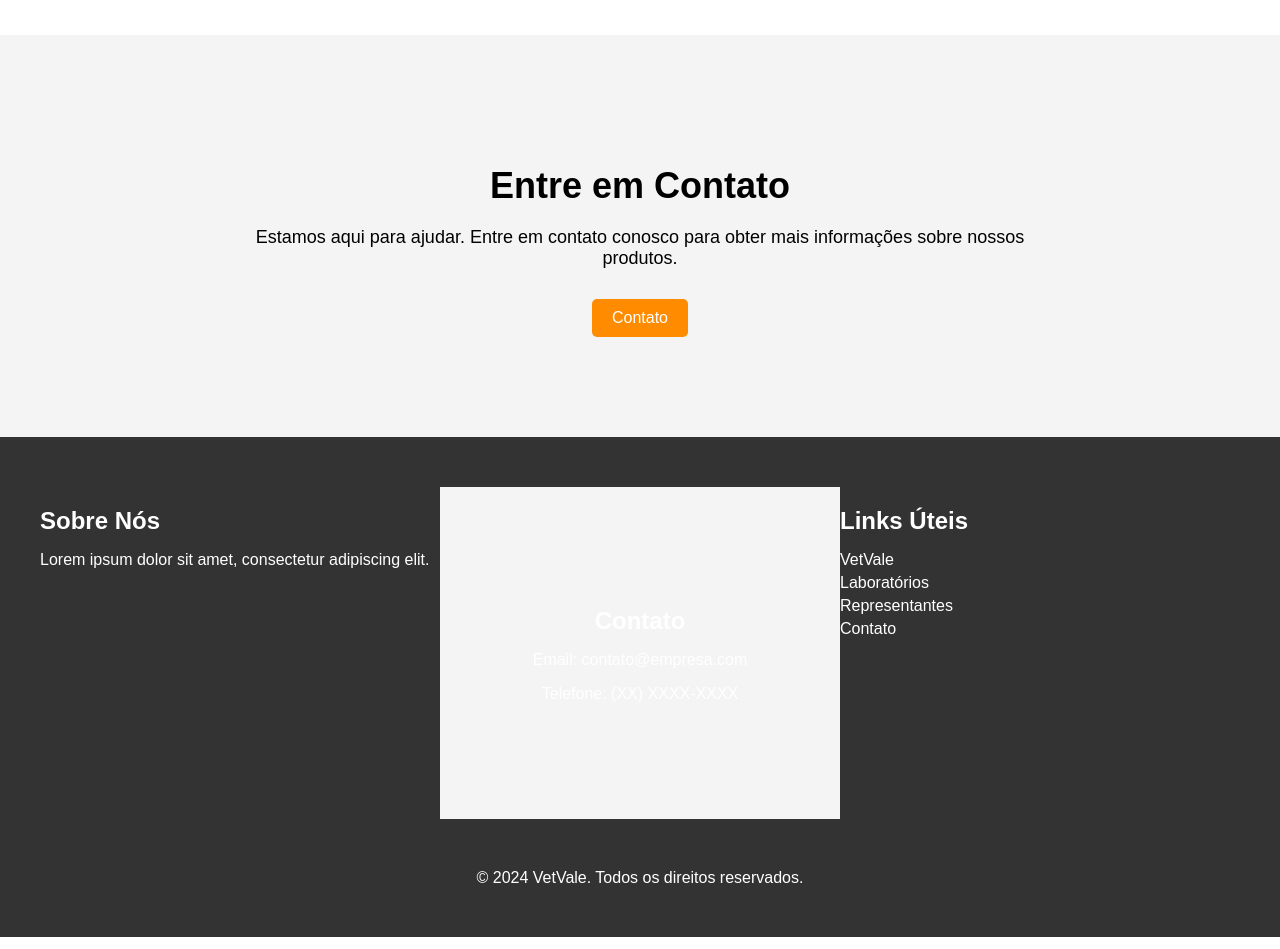
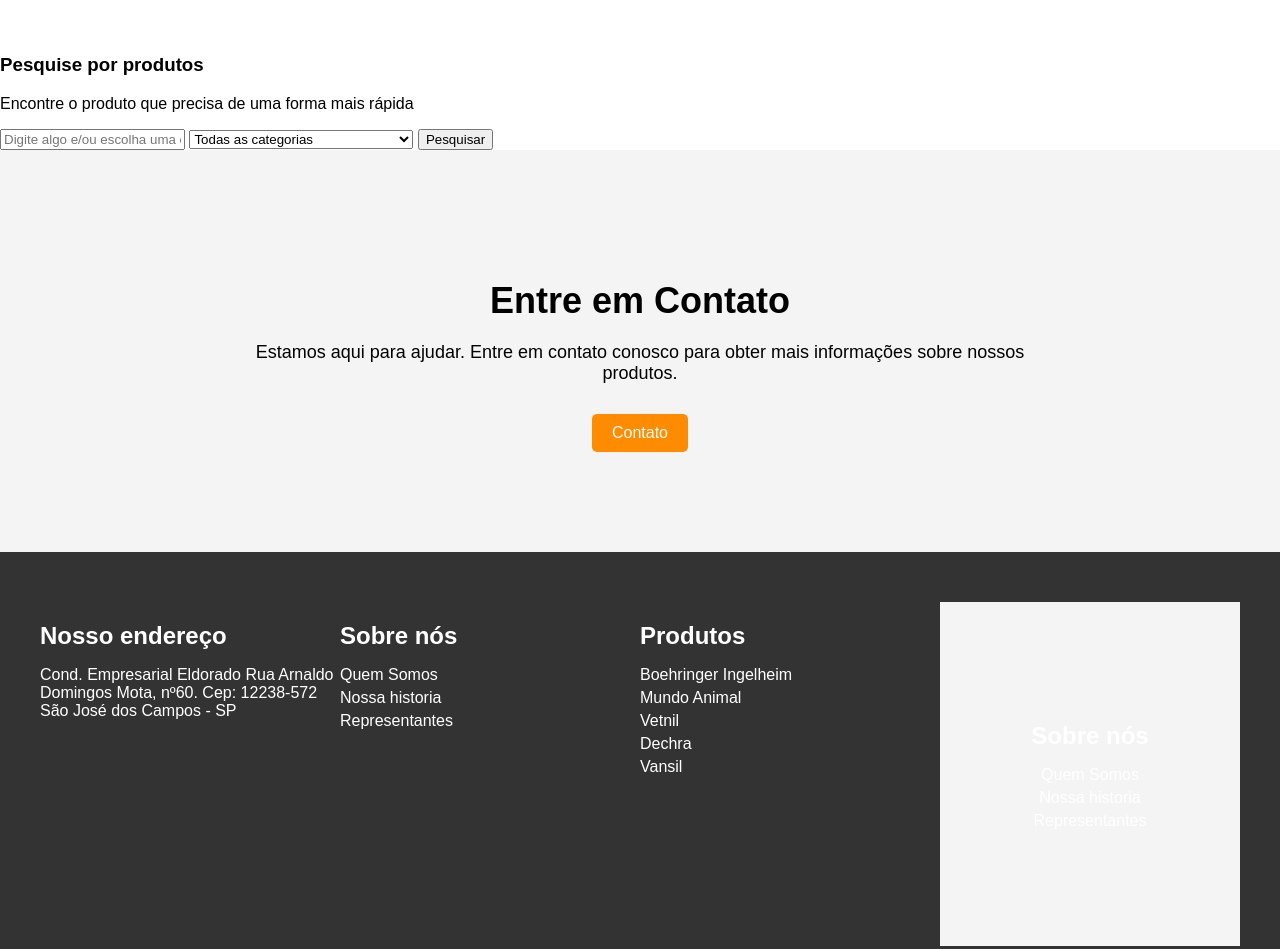
Before and after one commit to gonanderson/VetVale, a plain HTML site: page index.html in a window 1280 px wide. Shown: the part 1180-2129 px from the top of the page. Drawn offline with Linux system fonts and the light colour scheme.

Commit message:
main css

```diff
--- a/index.html
+++ b/index.html
@@ -56,6 +56,39 @@
         </section>
     </section>
 
+    <div class="content-site">
+        <div class="container-xl">
+          <h3>Pesquise por produtos</h3>
+          <p>Encontre o produto que precisa de uma forma mais rápida</p>
+            <div class="form">
+                <input type="text" name="s" placeholder="Digite algo e/ou escolha uma categoria">
+                <select name="categoria" id="cat-select" onchange="javascript:location.href=this.value">
+                    <option value="">Todas as categorias</option>
+                    <option value="">Anti-Infecciosos</option>
+                    <option value="">Aparelho Cardiovascular......</option>
+                    <option value="">Aparelho Digestivo</option>
+                    <option value="">Aparelho Genitourinário......</option>
+                    <option value="">Aparelho Respiratório......</option>
+                    <option value="">Aparelho Músculo Esquelético......</option>
+                    <option value="">Dermatológicos</option>
+                    <option value="">Vitaminas</option>
+                    <option value="">Diversos</option>
+                    <option value="">Saúde Bucal</option>
+                    <option value="">Genéricos</option>
+                    <option value="">Dor</option>
+                    <option value="">Saúde Feminina</option>
+                    <option value="">Sistema Nervoso Central......</option>
+                    <option value="">Saúde Ocular</option>
+                    <option value="">Cuidados com a Pele</option>
+                    <option value="">Pediatria</option>
+                    <option value="">Pequenos Animais</option>
+                    <option value="">Grandes Animais</option>
+                </select>
+                <button href="javascript:this.submit()">Pesquisar</button>
+            </div>
+        </div>
+    </div>
+
     <section class="contact">
         <div class="contact-content">
             <h2>Entre em Contato</h2>
@@ -67,21 +100,36 @@
     <footer>
         <div class="footer-content">
             <div class="footer-section about">
-                <h2>Sobre Nós</h2>
-                <p>Lorem ipsum dolor sit amet, consectetur adipiscing elit.</p>
+                <h2>Nosso endereço</h2>
+                <p>Cond. Empresarial Eldorado
+                    Rua Arnaldo Domingos Mota, nº60.
+                    Cep: 12238-572
+                    São José dos Campos - SP</p>
             </div>
-            <div class="footer-section contact">
-                <h2>Contato</h2>
-                <p>Email: contato@empresa.com</p>
-                <p>Telefone: (XX) XXXX-XXXX</p>
+            <div class="footer-section links about">
+                <h2>Sobre nós</h2>
+                <ul>
+                    <li><a href="#">Quem Somos</a></li>
+                    <li><a href="#">Nossa historia</a></li>
+                    <li><a href="#">Representantes</a></li>
+                </ul>
             </div>
-            <div class="footer-section links">
-                <h2>Links Úteis</h2>
+            <div class="footer-section links products">
+                <h2>Produtos</h2>
                 <ul>
-                    <li><a href="#">VetVale</a></li>
-                    <li><a href="#">Laboratórios</a></li>
+                    <li><a href="#">Boehringer Ingelheim</a></li>
+                    <li><a href="#">Mundo Animal</a></li>
+                    <li><a href="#">Vetnil</a></li>
+                    <li><a href="#">Dechra</a></li>
+                    <li><a href="#">Vansil</a></li>
+                </ul>
+            </div>
+            <div class="footer-section links contact">
+                <h2>Sobre nós</h2>
+                <ul>
+                    <li><a href="#">Quem Somos</a></li>
+                    <li><a href="#">Nossa historia</a></li>
                     <li><a href="#">Representantes</a></li>
-                    <li><a href="#">Contato</a></li>
                 </ul>
             </div>
         </div>
```
